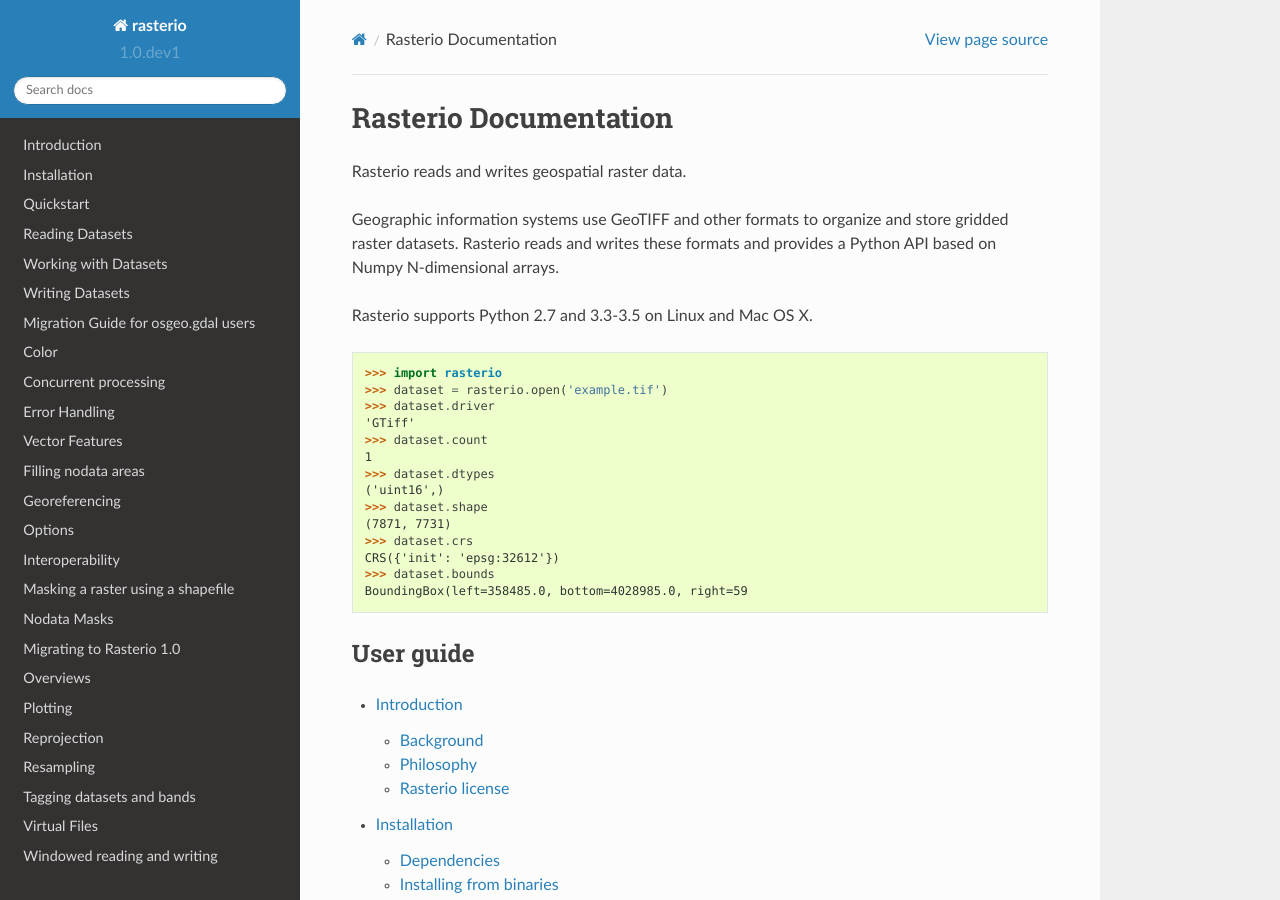
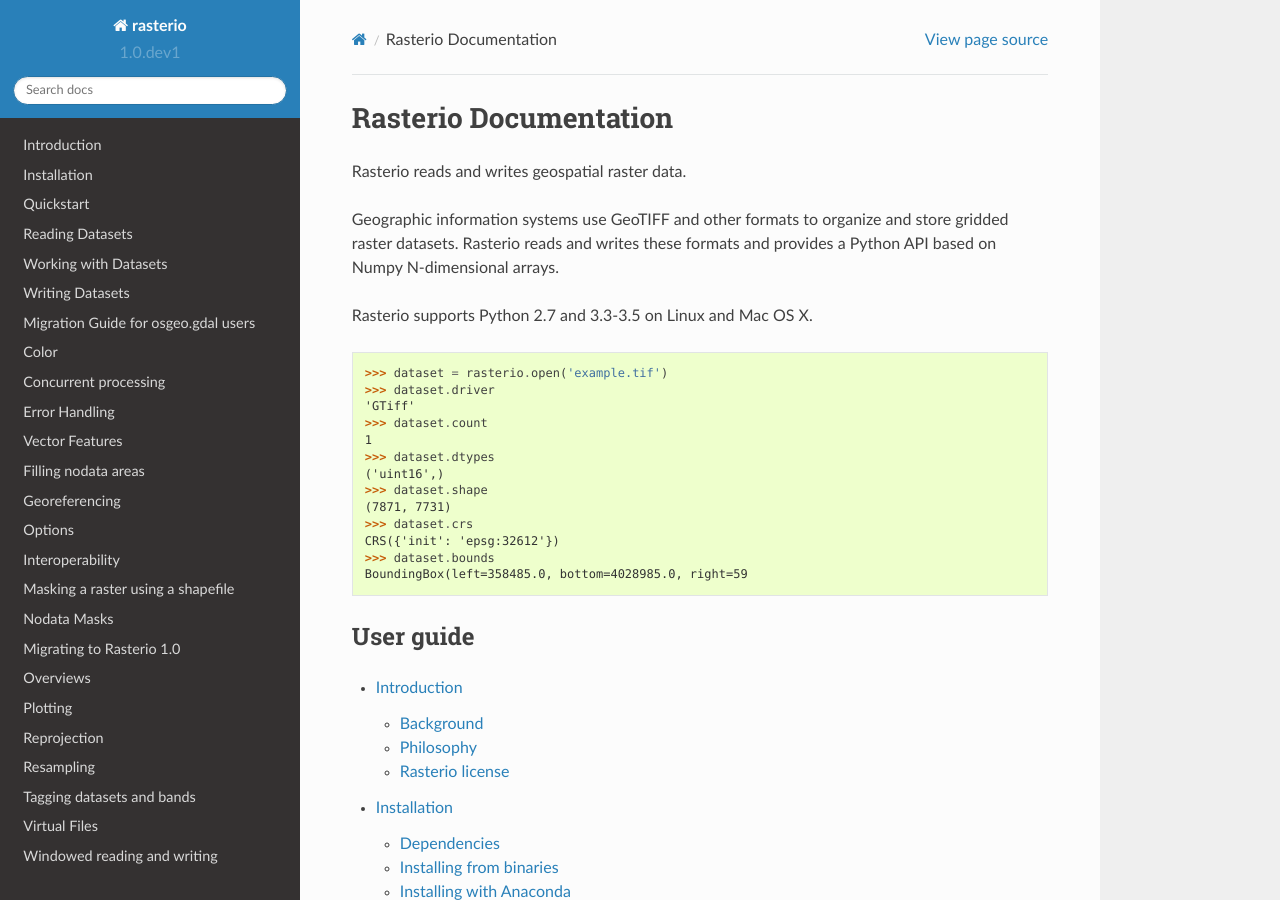
Before and after one commit to rasterio/rasterio, a Sphinx documentation site: the page built from docs/index.rst, in a window 1280 px wide and 900 px high. Built offline with Sphinx 7.4.7 and the Read the Docs theme 2.0.0, drawn with Linux system fonts in a browser that asks for light colours; pages that are not in the unit, such as notebooks, are missing from menus.

Commit message:
Ignore import error in docs/index.rst

```diff
--- a/docs/index.rst
+++ b/docs/index.rst
@@ -12,7 +12,6 @@ Rasterio supports Python 2.7 and 3.3-3.5 on Linux and Mac OS X.
 
 .. code:: pycon
 
-    >>> import rasterio
     >>> dataset = rasterio.open('example.tif')
     >>> dataset.driver
     'GTiff'
```
Also changed, not shown: .travis.yml.
